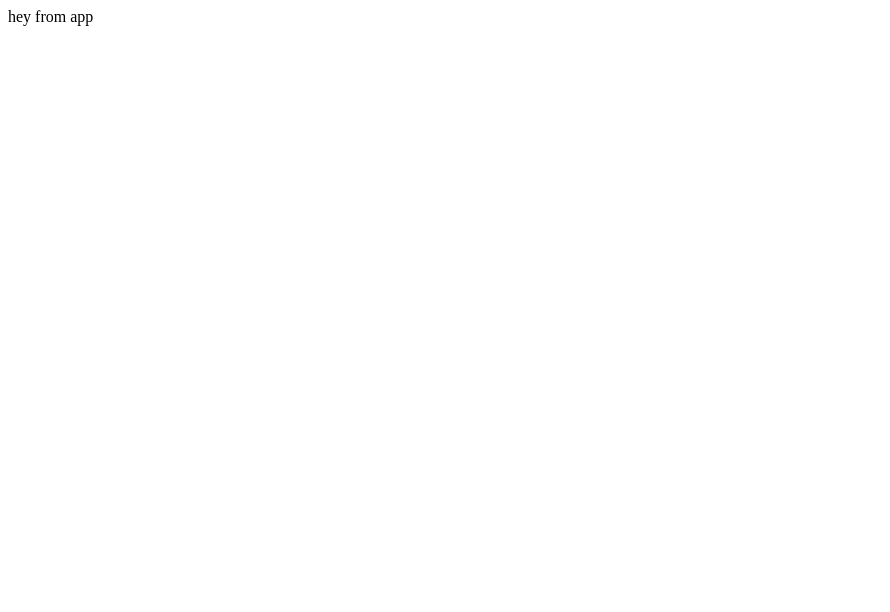
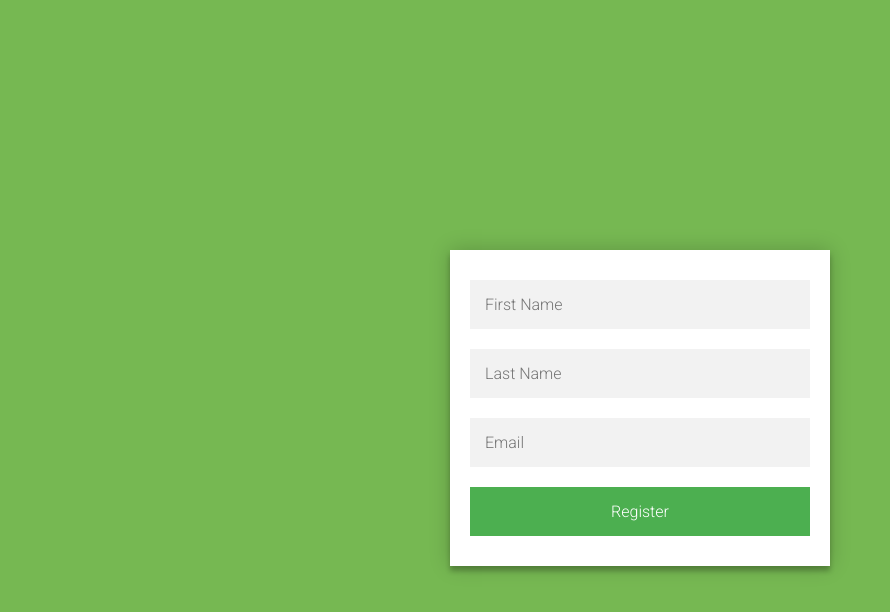
Before and after one commit to cboydstun/react-forms-intro, a React (Create React App) app: page / in a window 1280 px wide. Shown: the top 612 px of the page, without its empty margins (0-890 px from the left). Built offline with nearby package versions, Linux system fonts and the light colour scheme.

Commit message:
added form component

```diff
--- /dev/null
+++ b/src/App.css
@@ -0,0 +1,65 @@
+@import url(https://fonts.googleapis.com/css?family=Roboto:300);
+
+body {
+  background: #76b852;
+  display: flex;
+  min-height: 100vh;
+  justify-content: center;
+  align-items: center;
+}
+
+.form-container {
+  width: 360px;
+  background-color: white;
+  margin: auto;
+  box-shadow: 0 0 20px 0 rgba(0, 0, 0, 0.2), 0 5px 5px 0 rgba(0, 0, 0, 0.24);
+  padding: 10px;
+}
+
+.register-form {
+  display: flex;
+  flex-direction: column;
+  justify-content: space-evenly;
+  padding: 10px;
+}
+
+.success-message {
+  font-family: 'Roboto', sans-serif;
+  background-color: #3f89f8;
+  padding: 15px;
+  color: white;
+}
+
+.form-field {
+  margin: 10px 0 10px 0;
+  padding: 15px;
+  font-size: 16px;
+  border: 0;
+  font-family: 'Roboto', sans-serif;
+}
+
+span {
+  font-family: 'Roboto', sans-serif;
+  font-size: 14px;
+  color: red;
+  margin-bottom: 15px;
+}
+
+input {
+  background: #f2f2f2;
+}
+
+.error {
+  border-style: solid;
+  border: 2px solid #ffa4a4;
+}
+
+button {
+  background: #4caf50;
+  color: white;
+  cursor: pointer;
+}
+
+button:disabled {
+  cursor: default;
+}
--- a/src/App.js
+++ b/src/App.js
@@ -1,9 +1,44 @@
 import React from 'react'
+
+import './App.css'
 
 export default function App() {
     return (
-        <div>
-            hey from app
-        </div>
+    <div class="form-container">
+      <form class="register-form">
+        {/* Uncomment the next line to show the success message */}
+        {/* <div class="success-message">Success! Thank you for registering</div> */}
+        <input
+          id="first-name"
+          class="form-field"
+          type="text"
+          placeholder="First Name"
+          name="firstName"
+        />
+        {/* Uncomment the next line to show the error message */}
+        {/* <span id="first-name-error">Please enter a first name</span> */}
+        <input
+          id="last-name"
+          class="form-field"
+          type="text"
+          placeholder="Last Name"
+          name="lastName"
+        />
+        {/* Uncomment the next line to show the error message */}
+        {/* <span id="last-name-error">Please enter a last name</span> */}
+        <input
+          id="email"
+          class="form-field"
+          type="text"
+          placeholder="Email"
+          name="email"
+        />
+        {/* Uncomment the next line to show the error message */}
+        {/* <span id="email-error">Please enter an email address</span> */}
+        <button class="form-field" type="submit">
+          Register
+        </button>
+      </form>
+    </div>
     )
 }
--- a/src/index.js
+++ b/src/index.js
@@ -7,3 +7,5 @@ ReactDOM.render(
     <App />,
   document.getElementById('root')
 );
+
+//source https://github.com/chrisblakely01/basic-react-forms
```
